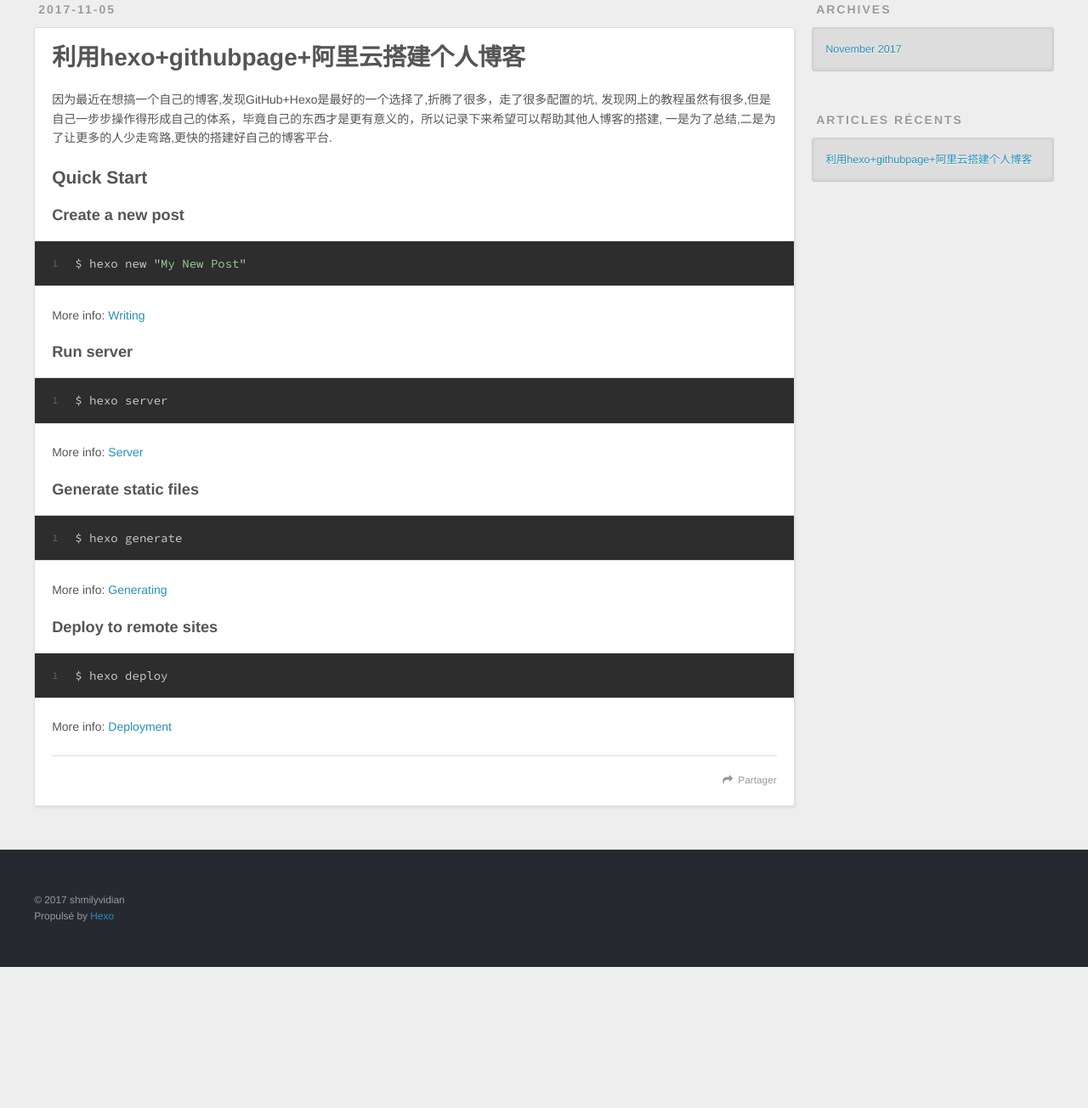
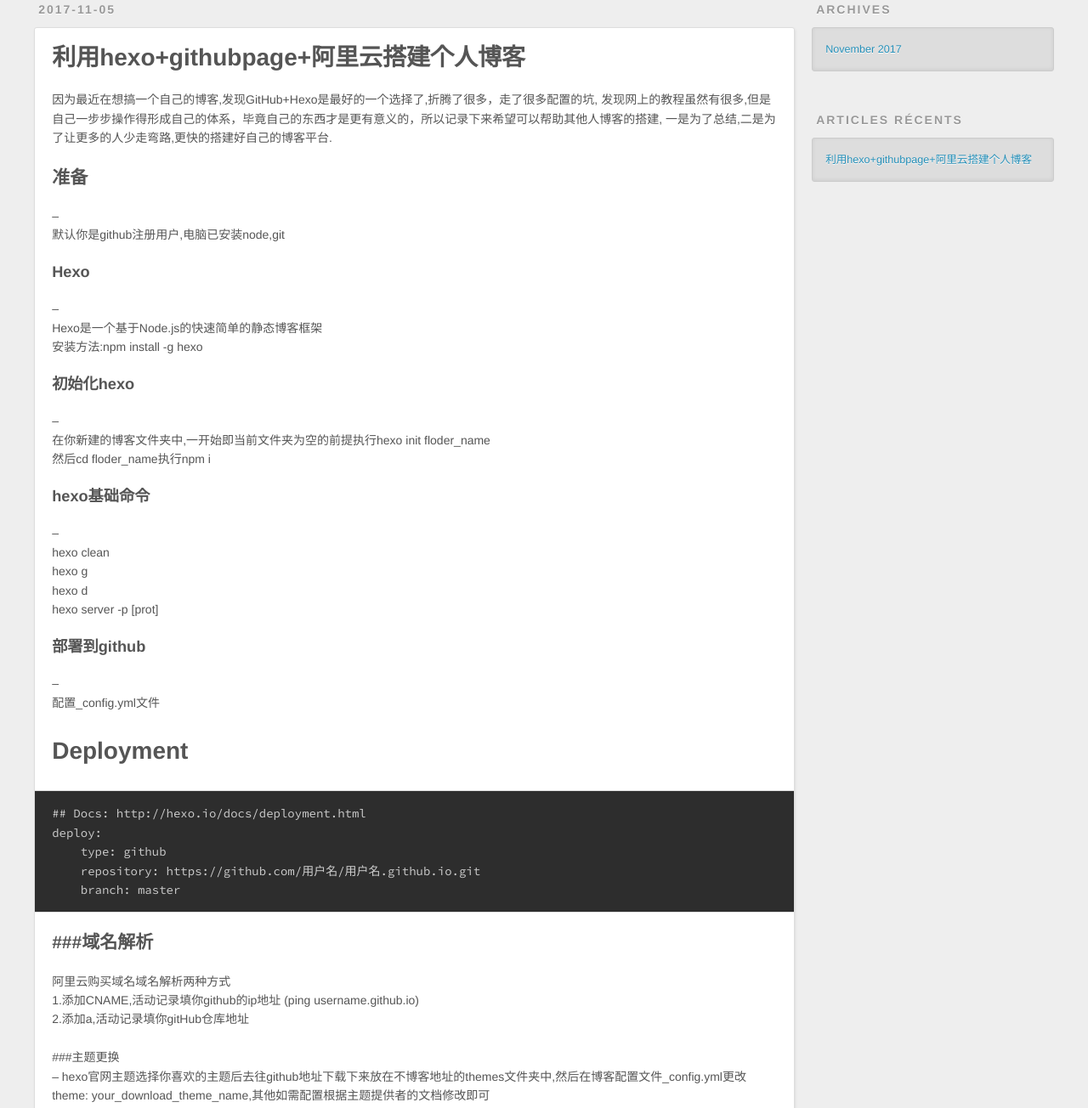
Before and after one commit to shmilyvidian/blog.github.io, a plain HTML site: page 2017/11/05/hello-world/index.html in a window 1280 px wide. Shown: the part 347-1651 px from the top of the page at 85% size. Before the commit the page ends 1485 px from the top, so only its background shows below. Drawn offline with nearby package versions, Linux system fonts and the light colour scheme.

Commit message:
Site updated: 2017-11-05 15:36:17

```diff
--- a/2017/11/05/hello-world/index.html
+++ b/2017/11/05/hello-world/index.html
@@ -5,16 +5,18 @@
 
   <title>利用hexo+githubpage+阿里云搭建个人博客 | shmilyvidian</title>
   <meta name="viewport" content="width=device-width, initial-scale=1, maximum-scale=1">
-  <meta name="description" content="因为最近在想搞一个自己的博客,发现GitHub+Hexo是最好的一个选择了,折腾了很多，走了很多配置的坑, 发现网上的教程虽然有很多,但是自己一步步操作得形成自己的体系，毕竟自己的东西才是更有意义的，所以记录下来希望可以帮助其他人博客的搭建, 一是为了总结,二是为了让更多的人少走弯路,更快的搭建好自己的博客平台. Quick StartCreate a new post1$ hexo new &quot;M">
+  <meta name="description" content="因为最近在想搞一个自己的博客,发现GitHub+Hexo是最好的一个选择了,折腾了很多，走了很多配置的坑, 发现网上的教程虽然有很多,但是自己一步步操作得形成自己的体系，毕竟自己的东西才是更有意义的，所以记录下来希望可以帮助其他人博客的搭建, 一是为了总结,二是为了让更多的人少走弯路,更快的搭建好自己的博客平台. 准备–默认你是github注册用户,电脑已安装node,git Hexo–Hexo是">
 <meta property="og:type" content="article">
 <meta property="og:title" content="利用hexo+githubpage+阿里云搭建个人博客">
 <meta property="og:url" content="/shmilyvidian.site/2017/11/05/hello-world/index.html">
 <meta property="og:site_name" content="shmilyvidian">
-<meta property="og:description" content="因为最近在想搞一个自己的博客,发现GitHub+Hexo是最好的一个选择了,折腾了很多，走了很多配置的坑, 发现网上的教程虽然有很多,但是自己一步步操作得形成自己的体系，毕竟自己的东西才是更有意义的，所以记录下来希望可以帮助其他人博客的搭建, 一是为了总结,二是为了让更多的人少走弯路,更快的搭建好自己的博客平台. Quick StartCreate a new post1$ hexo new &quot;M">
-<meta property="og:updated_time" content="2017-11-05T03:41:44.464Z">
+<meta property="og:description" content="因为最近在想搞一个自己的博客,发现GitHub+Hexo是最好的一个选择了,折腾了很多，走了很多配置的坑, 发现网上的教程虽然有很多,但是自己一步步操作得形成自己的体系，毕竟自己的东西才是更有意义的，所以记录下来希望可以帮助其他人博客的搭建, 一是为了总结,二是为了让更多的人少走弯路,更快的搭建好自己的博客平台. 准备–默认你是github注册用户,电脑已安装node,git Hexo–Hexo是">
+<meta property="og:image" content="/11/05/images/timg.jpg">
+<meta property="og:updated_time" content="2017-11-05T07:35:44.752Z">
 <meta name="twitter:card" content="summary">
 <meta name="twitter:title" content="利用hexo+githubpage+阿里云搭建个人博客">
-<meta name="twitter:description" content="因为最近在想搞一个自己的博客,发现GitHub+Hexo是最好的一个选择了,折腾了很多，走了很多配置的坑, 发现网上的教程虽然有很多,但是自己一步步操作得形成自己的体系，毕竟自己的东西才是更有意义的，所以记录下来希望可以帮助其他人博客的搭建, 一是为了总结,二是为了让更多的人少走弯路,更快的搭建好自己的博客平台. Quick StartCreate a new post1$ hexo new &quot;M">
+<meta name="twitter:description" content="因为最近在想搞一个自己的博客,发现GitHub+Hexo是最好的一个选择了,折腾了很多，走了很多配置的坑, 发现网上的教程虽然有很多,但是自己一步步操作得形成自己的体系，毕竟自己的东西才是更有意义的，所以记录下来希望可以帮助其他人博客的搭建, 一是为了总结,二是为了让更多的人少走弯路,更快的搭建好自己的博客平台. 准备–默认你是github注册用户,电脑已安装node,git Hexo–Hexo是">
+<meta name="twitter:image" content="/11/05/images/timg.jpg">
 
     <link rel="alternate" href="/atom.xml" title="shmilyvidian" type="application/atom+xml">
 
@@ -86,19 +88,24 @@
     <div class="article-entry" itemprop="articleBody">
 
         <p>因为最近在想搞一个自己的博客,发现GitHub+Hexo是最好的一个选择了,折腾了很多，走了很多配置的坑, 发现网上的教程虽然有很多,但是自己一步步操作得形成自己的体系，毕竟自己的东西才是更有意义的，所以记录下来希望可以帮助其他人博客的搭建, 一是为了总结,二是为了让更多的人少走弯路,更快的搭建好自己的博客平台.</p>
-<h2 id="Quick-Start"><a href="#Quick-Start" class="headerlink" title="Quick Start"></a>Quick Start</h2><h3 id="Create-a-new-post"><a href="#Create-a-new-post" class="headerlink" title="Create a new post"></a>Create a new post</h3><figure class="highlight bash"><table><tr><td class="gutter"><pre><div class="line">1</div></pre></td><td class="code"><pre><div class="line">$ hexo new <span class="string">"My New Post"</span></div></pre></td></tr></table></figure>
-<p>More info: <a href="https://hexo.io/docs/writing.html" target="_blank" rel="external">Writing</a></p>
-<h3 id="Run-server"><a href="#Run-server" class="headerlink" title="Run server"></a>Run server</h3><figure class="highlight bash"><table><tr><td class="gutter"><pre><div class="line">1</div></pre></td><td class="code"><pre><div class="line">$ hexo server</div></pre></td></tr></table></figure>
-<p>More info: <a href="https://hexo.io/docs/server.html" target="_blank" rel="external">Server</a></p>
-<h3 id="Generate-static-files"><a href="#Generate-static-files" class="headerlink" title="Generate static files"></a>Generate static files</h3><figure class="highlight bash"><table><tr><td class="gutter"><pre><div class="line">1</div></pre></td><td class="code"><pre><div class="line">$ hexo generate</div></pre></td></tr></table></figure>
-<p>More info: <a href="https://hexo.io/docs/generating.html" target="_blank" rel="external">Generating</a></p>
-<h3 id="Deploy-to-remote-sites"><a href="#Deploy-to-remote-sites" class="headerlink" title="Deploy to remote sites"></a>Deploy to remote sites</h3><figure class="highlight bash"><table><tr><td class="gutter"><pre><div class="line">1</div></pre></td><td class="code"><pre><div class="line">$ hexo deploy</div></pre></td></tr></table></figure>
-<p>More info: <a href="https://hexo.io/docs/deployment.html" target="_blank" rel="external">Deployment</a></p>
+<h2 id="准备"><a href="#准备" class="headerlink" title="准备"></a>准备</h2><p>–<br>默认你是github注册用户,电脑已安装node,git</p>
+<h3 id="Hexo"><a href="#Hexo" class="headerlink" title="Hexo"></a>Hexo</h3><p>–<br>Hexo是一个基于Node.js的快速简单的静态博客框架<br>    安装方法:npm install -g hexo</p>
+<h3 id="初始化hexo"><a href="#初始化hexo" class="headerlink" title="初始化hexo"></a>初始化hexo</h3><p>–<br>在你新建的博客文件夹中,一开始即当前文件夹为空的前提执行hexo init floder_name<br>然后cd floder_name执行npm i</p>
+<h3 id="hexo基础命令"><a href="#hexo基础命令" class="headerlink" title="hexo基础命令"></a>hexo基础命令</h3><p>–<br>hexo clean<br>hexo g<br>hexo d<br>hexo server -p [prot]</p>
+<h3 id="部署到github"><a href="#部署到github" class="headerlink" title="部署到github"></a>部署到github</h3><p>–<br>配置_config.yml文件</p>
+<h1 id="Deployment"><a href="#Deployment" class="headerlink" title="Deployment"></a>Deployment</h1><pre><code>## Docs: http://hexo.io/docs/deployment.html
+deploy:
+    type: github
+    repository: https://github.com/用户名/用户名.github.io.git
+    branch: master
+</code></pre><h2 id="域名解析"><a href="#域名解析" class="headerlink" title="###域名解析"></a>###域名解析</h2><p>阿里云购买域名域名解析两种方式<br>1.添加CNAME,活动记录填你github的ip地址   (ping username.github.io)<br>2.添加a,活动记录填你gitHub仓库地址</p>
+<p>###主题更换<br>– hexo官网主题选择你喜欢的主题后去往github地址下载下来放在不博客地址的themes文件夹中,然后在博客配置文件_config.yml更改theme: your_download_theme_name,其他如需配置根据主题提供者的文档修改即可</p>
+<p>###其他<br>1.每次修改后执行了hexo d都会清除CNAME文件,解决方法你在github你的博客仓库setting手动添加custom domain,或者新建CNAME文件然后写入你的域名地址<br>2.hexo中文地址：<a href="https://hexo.io/zh-cn/docs/" target="_blank" rel="external">https://hexo.io/zh-cn/docs/</a><br><img src="/11/05/hello-world/../images/timg.jpg" alt="Alt text"></p>
 
 
     </div>
     <footer class="article-footer">
-      <a data-url="/shmilyvidian.site/2017/11/05/hello-world/" data-id="cj9meyp010000aw1dywwpmjao" class="article-share-link">Partager</a>
+      <a data-url="/shmilyvidian.site/2017/11/05/hello-world/" data-id="cj9mg1jap0000uw1de8t1zimc" class="article-share-link">Partager</a>
 
 
     </footer>
```
Also changed, not shown: atom.xml (+3 -3 lines), index.html (+14 -9 lines), images/timg.jpg (added).
